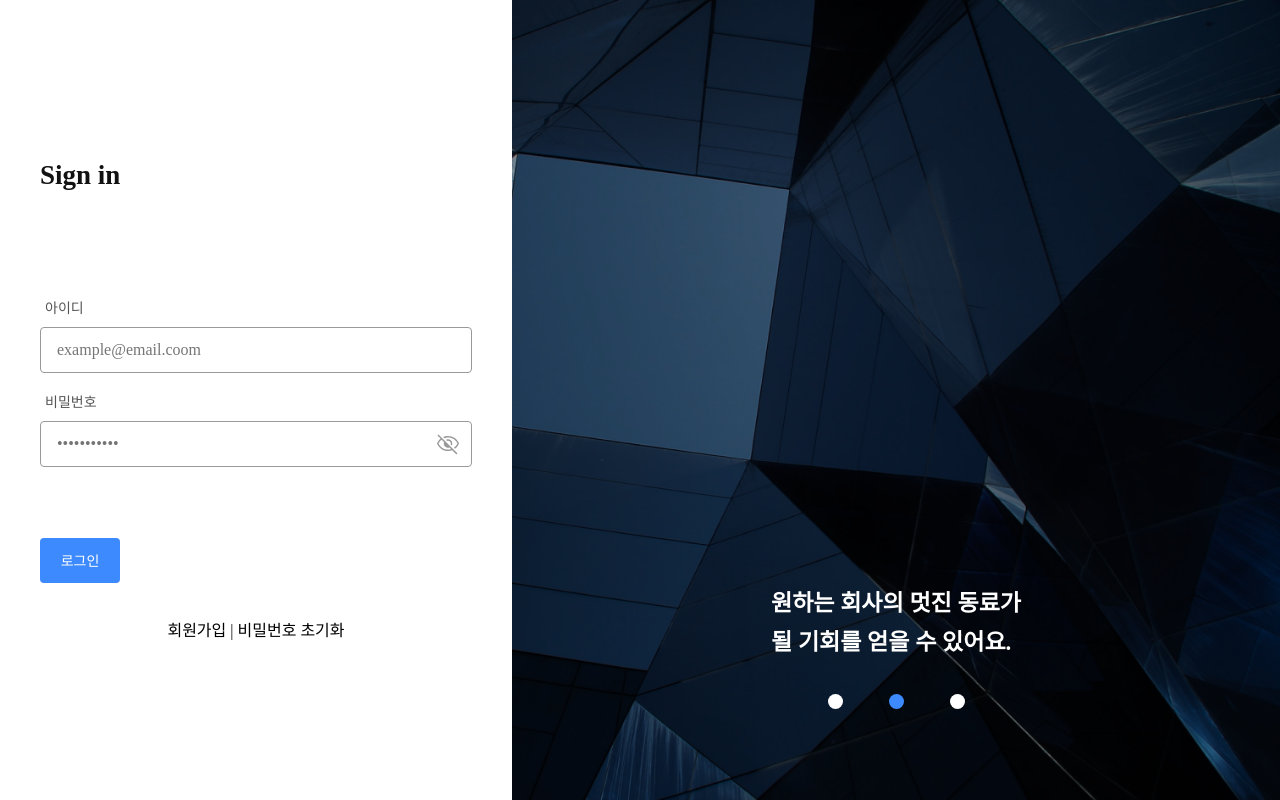
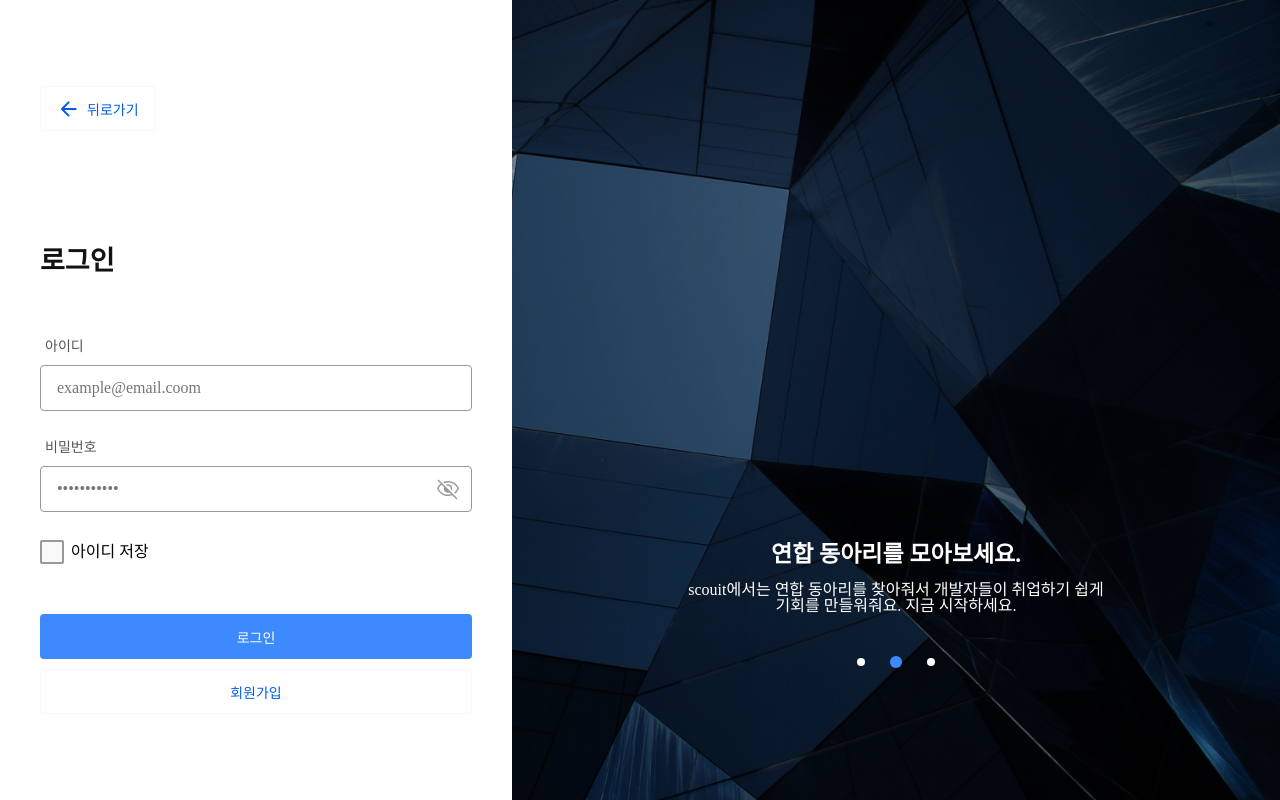
Before and after one commit to scouit/scouit-frontend, a React app: page /sign-in in a window 1280 px wide. Built offline with nearby package versions, Linux system fonts and the light colour scheme.

Commit message:
(#28) feat: auth(슬라이더 ball 크기 조정,이미지 변경, 아이디 저장,반응형)

```diff
--- /dev/null
+++ b/src/components/common/checkBox/index.tsx
@@ -0,0 +1,50 @@
+import { CheckBoxUnSelected } from '@/assets';
+import { CheckBoxClicked } from '@/assets/svgs/CheckboxClicked';
+import { useState } from 'react';
+import styled from 'styled-components';
+import { Text } from '../text';
+
+interface PropsType {
+  disable?: boolean;
+  margin?: string;
+  padding?: string;
+  gap?: string;
+  children?: React.ReactNode;
+}
+
+export const CheckBox = ({
+  disable = false,
+  margin,
+  padding,
+  gap,
+  children,
+}: PropsType) => {
+  const [check, setCheck] = useState<boolean>(false);
+  return (
+    <_Wrapper
+      onClick={() => setCheck(!check)}
+      margin={margin}
+      padding={padding}
+      gap={gap}
+    >
+      {check ? (
+        <CheckBoxClicked disable={disable} />
+      ) : (
+        <CheckBoxUnSelected disable={disable} />
+      )}
+      <Text size="body1" color="gray10">
+        {children}
+      </Text>
+    </_Wrapper>
+  );
+};
+
+const _Wrapper = styled.div<PropsType>`
+  cursor: pointer;
+  width: auto;
+  display: inline-flex;
+  align-items: center;
+  gap: ${({ gap }) => gap};
+  margin: ${({ margin }) => margin};
+  padding: ${({ padding }) => padding};
+`;
--- a/src/components/common/input/index.tsx
+++ b/src/components/common/input/index.tsx
@@ -40,9 +40,11 @@ export const Input = ({
         onChange={onChange}
         isError={isError}
       />
-      <Text height="12px" size="body4" color="error" margin="0 0 0 16px">
-        {isError && errorMsg}
-      </Text>
+      <_ErroWrapper>
+        <Text height="12px" size="body4" color="error" margin="0 0 0 16px">
+          {isError && errorMsg}
+        </Text>
+      </_ErroWrapper>
       {type === 'password' && (
         <_Eye onClick={() => setEyeOpen(!isEyeOpen)}>
           {isEyeOpen ? <EyeOpen /> : <EyeClose />}
@@ -71,7 +73,12 @@ const _Input = styled.input<{ isError: boolean }>`
   }
 `;
 
+const _ErroWrapper = styled.div`
+  position: absolute;
+`;
+
 const _Eye = styled.div`
+  cursor: pointer;
   position: absolute;
   top: 36px;
   right: 12px;
--- a/src/components/slider/ImgSlider.tsx
+++ b/src/components/slider/ImgSlider.tsx
@@ -1,62 +1,80 @@
 import { IMac, LabTap, IPhone } from '@/assets';
 import { useSlide } from '@/hooks/useSlide';
 import { keyOfColor } from '@/styles/theme/color';
-import styled from 'styled-components';
+import styled, { css } from 'styled-components';
 import { Text } from '../common/text';
-import { ColumnGap, RowGap } from '@/layouts/DirectionGap';
+import { ColumnCenterGap, RowGap } from '@/layouts/DirectionGap';
 import { appear } from '@/animation/slider';
+import { media } from '@/media';
 
-const activeColor = (idx: number, count: number, color: keyOfColor) =>
-  idx === count % 3 ? 'primary' : color;
+const activeColor = (idx: number, count: number) =>
+  idx === count % 3 ? true : false;
 
 export const ImgSlider = () => {
   const { ref, currentImg, count, setCount } = useSlide(LabTap, IMac, IPhone);
 
   return (
     <_Wrapper>
-      <_DescriptionImg width={500} height={460} ref={ref} src={currentImg} />
-      <ColumnGap gap="16px">
+      <_DescriptionImg width={400} height={400} ref={ref} src={currentImg} />
+      <ColumnCenterGap gap="16px" margin="12px 0 0">
         <Text size="title1" color="gray1">
-          원하는 회사의 멋진 동료가
+          연합 동아리를 모아보세요.
         </Text>
-        <Text size="title1" color="gray1">
-          될 기회를 얻을 수 있어요.
-        </Text>
-      </ColumnGap>
-      <RowGap gap="46px">
+        <ColumnCenterGap gap="0">
+          <Text color="gray1">
+            scouit에서는 연합 동아리를 찾아줘서 개발자들이 취업하기 쉽게
+          </Text>
+          <Text color="gray1">기회를 만들워줘요. 지금 시작하세요.</Text>
+        </ColumnCenterGap>
+      </ColumnCenterGap>
+      <_BallWrapper>
         {Array(3)
           .fill(0)
           .map((_, idx) => (
             <_Ball
-              color={activeColor(idx, count, 'gray1')}
-              hover={activeColor(idx, count, 'gray4')}
+              size={activeColor(idx, count) ? '12px' : '8px'}
+              color={activeColor(idx, count) ? 'primary' : 'gray1'}
+              hover={activeColor(idx, count) ? 'primary' : 'gray4'}
               onClick={() => setCount(idx)}
             />
           ))}
-      </RowGap>
+      </_BallWrapper>
     </_Wrapper>
   );
 };
 
 const _Wrapper = styled.div`
-  width: 530px;
+  width: 33.125rem;
   display: flex;
   flex-direction: column;
   justify-content: center;
   align-items: center;
-  gap: 40px;
+
   margin: 0 auto;
-  @media screen and (max-width: 1050px) {
-    display: none;
-  }
+  ${media.media1024`display:none;`}
 `;
 
-const _Ball = styled.div<{ color: keyOfColor; hover: keyOfColor }>`
-  width: 15px;
-  height: 15px;
+const _BallWrapper = styled.div`
+  height: 0.9375rem;
+  display: flex;
+  align-items: center;
+  gap: 1.5625rem;
+  margin-top: 2.5rem;
+`;
+
+const _Ball = styled.div<{
+  size: string;
+  color: keyOfColor;
+  hover: keyOfColor;
+}>`
+  ${({ size }) =>
+    css`
+      width: ${size};
+      height: ${size};
+    `};
   cursor: pointer;
   transition: 0.25s;
-  border-radius: 10px;
+  border-radius: 0.625rem;
   background-color: ${({ theme, color }) => theme.color[color]};
   :hover {
     background-color: ${({ theme, hover }) => theme.color[hover]};
--- a/src/pages/auth/SignIn.tsx
+++ b/src/pages/auth/SignIn.tsx
@@ -4,10 +4,13 @@ import { Text } from '@/components/common/text';
 import { AuthWrapper } from '@/layouts/Wrapper/Auth';
 import { useSignIn } from '@/hooks/useAuth';
 import { useForm } from '@/hooks/useForm';
-import { Link } from 'react-router-dom';
-import { UnderLineLink } from '@/components/Link';
+import { Link, useNavigate } from 'react-router-dom';
+import { ColumnCenterGap } from '@/layouts/DirectionGap';
+import { CheckBox } from '@/components/common/checkBox';
+import { Arrow } from '@/assets';
 
 export const SignInPage = () => {
+  const navigate = useNavigate();
   const { text, handleOnChange } = useForm({
     email: '',
     password: '',
@@ -17,13 +20,22 @@ export const SignInPage = () => {
 
   return (
     <AuthWrapper onSubmit={() => signInMutate.mutate()}>
-      <Text size="heading1">Sign in</Text>
+      <Button
+        clickType="button"
+        kind="text"
+        Icon={<Arrow direction="left" color="primaryDarken2" />}
+        margin="0 0 7.3125rem 0"
+        onClick={() => navigate(-1)}
+      >
+        뒤로가기
+      </Button>
+      <Text size="heading1">로그인</Text>
+      <ColumnCenterGap gap="1.875rem" margin="4.0625rem 0 1.75rem">
         <Input
           type="text"
           name="email"
           value={text.email}
           onChange={handleOnChange}
-        margin="113px 0 11px 0"
           placeholder="example@email.coom"
           label="아이디"
         />
@@ -35,11 +47,21 @@ export const SignInPage = () => {
           placeholder="•••••••••••"
           label="비밀번호"
         />
-      <Button margin="59px 0 0 0">로그인</Button>
-      <Text margin="40px 0 0 0" align="center" size="body1">
-        <UnderLineLink to="/sign-up">회원가입</UnderLineLink> |{' '}
-        <UnderLineLink to="/reset-password">비밀번호 초기화</UnderLineLink>
-      </Text>
+      </ColumnCenterGap>
+      <CheckBox gap="0.4375rem" margin="0 0 3.125rem">
+        아이디 저장
+      </CheckBox>
+      <Button size="large">로그인</Button>
+      <Link to="/sign-up">
+        <Button
+          kind="text"
+          size="large"
+          color="primary"
+          margin="0.625rem 0 0 0"
+        >
+          회원가입
+        </Button>
+      </Link>
     </AuthWrapper>
   );
 };
--- a/src/pages/auth/SignUp.tsx
+++ b/src/pages/auth/SignUp.tsx
@@ -4,10 +4,11 @@ import { AuthWrapper } from '@/layouts/Wrapper/Auth';
 import { useSignUp } from '@/hooks/useAuth';
 import { useForm } from '@/hooks/useForm';
 import { Text } from '@/components/common/text';
-import { Link } from 'react-router-dom';
+import { Link, useNavigate } from 'react-router-dom';
 import { ColumnCenterGap } from '@/layouts/DirectionGap';
 import { customToast } from '@/utils/toast';
 import { useState } from 'react';
+import { Arrow } from '@/assets';
 
 interface ErrorType {
   name: boolean | null;
@@ -17,6 +18,7 @@ interface ErrorType {
 
 /** 프로필, 이메일 인증 추가 요망 */
 export const SignUpPage = () => {
+  const navigate = useNavigate();
   const { text, handleOnChange } = useForm({
     name: '',
     email: '',
@@ -55,8 +57,17 @@ export const SignUpPage = () => {
         }
       }}
     >
-      <Text size="heading1">Sign up</Text>
-      <ColumnCenterGap gap="4px" margin="45px 0 40px 0">
+      <Button
+        clickType="button"
+        kind="text"
+        Icon={<Arrow direction="left" color="primaryDarken2" />}
+        margin="0 0 4.0625rem 0"
+        onClick={() => navigate(-1)}
+      >
+        뒤로가기
+      </Button>
+      <Text size="heading1">회원가입</Text>
+      <ColumnCenterGap gap="1.875rem" margin="3.125rem 0 3.4375rem 0">
         <Input
           type="text"
           name="email"
@@ -96,9 +107,16 @@ export const SignUpPage = () => {
           errorMsg="비밀번호가 틀립니다."
         />
       </ColumnCenterGap>
-      <Button>회원가입</Button>
+      <Button size="large" margin="0 0 0.625rem">
+        회원가입
+      </Button>
       <Link to="/sign-in">
-        <Button kind="text" color="gray" margin="10px 0 0 0">
+        <Button
+          kind="text"
+          size="large"
+          color="primary"
+          margin="0.625rem 0 0 0"
+        >
           로그인
         </Button>
       </Link>
```
Lines whose indentation alone changed are shown as unchanged.
